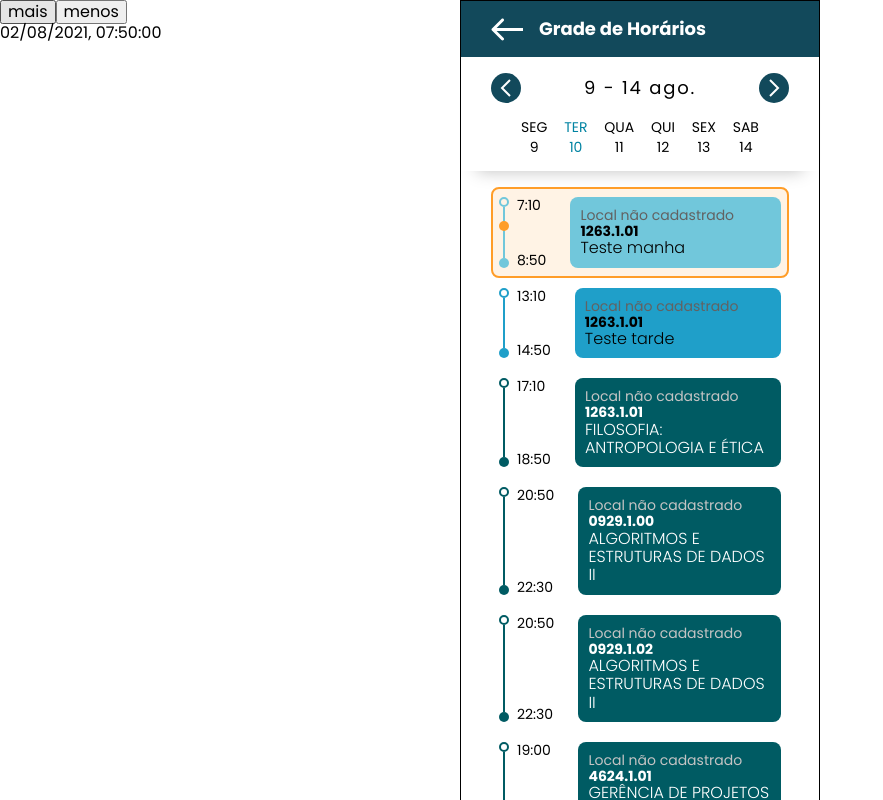
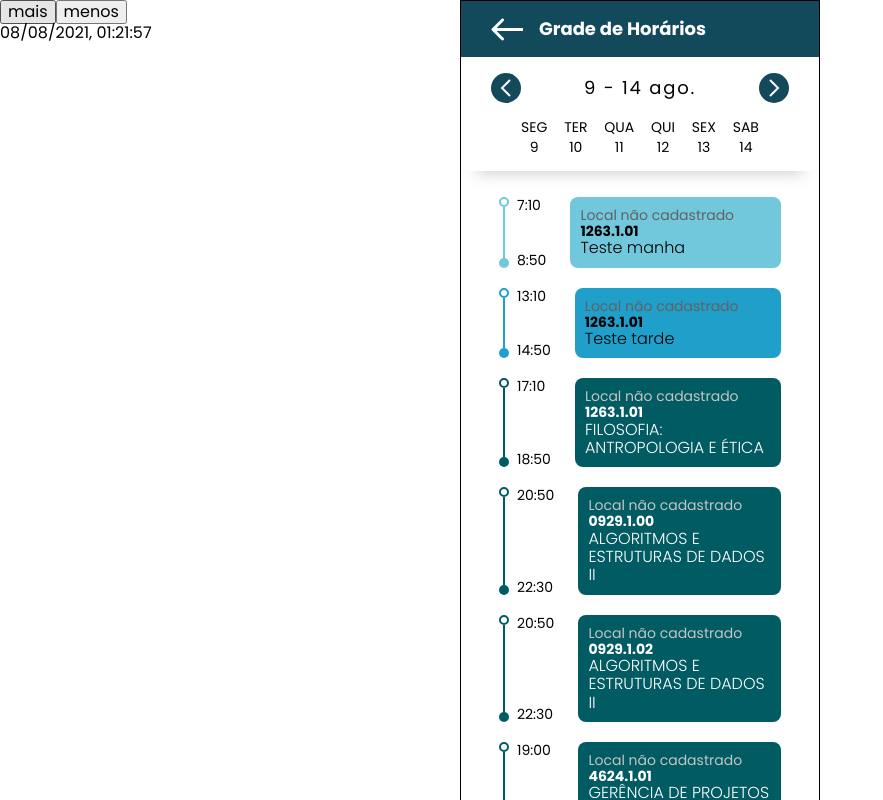
Before and after one commit to guilhermerodrigues680/webapp-grade-horarios, a Vue app: page / in a window 1280 px wide. Shown: the top 800 px of the page, without its empty margins (0-883 px from the left). Built offline with nearby package versions, Linux system fonts and the light colour scheme.

Commit message:
Criado destaque da data atual no PeriodoGH

```diff
--- a/src/service/DateUtils.ts
+++ b/src/service/DateUtils.ts
@@ -37,7 +37,7 @@ export default class DateUtils {
   }
 
   public static sumDays(d: Date, days: number): Date {
-    console.debug(d, days);
+    // console.debug(d, days);
     const date = new Date(d);
     date.setDate(date.getDate() + days);
     return date;
--- a/src/store/index.ts
+++ b/src/store/index.ts
@@ -10,7 +10,8 @@ class Store {
     console.debug("Criada instância Store");
     this.debug = false;
     this.state = {
-      now: new Date("2021-08-02T07:50:00"),
+      // now: new Date("2021-08-02T07:50:00"),
+      now: new Date(),
     };
   }
 
--- a/src/views/grade-horarios/components/PeriodoGH.vue
+++ b/src/views/grade-horarios/components/PeriodoGH.vue
@@ -13,7 +13,6 @@
         <path d="M19 7L11 15L19 23" stroke="white" stroke-width="2" />
       </svg>
 
-      <!-- <span class="periodo-gh__periodo">{{ currentMonday }}7-13 Agosto</span> -->
       <span class="periodo-gh__periodo">
         {{ currentSunday.getDate() + 1 }} - {{ currentSaturday.getDate() }}
         {{ currentSaturday | monthNameShort }}
@@ -32,27 +31,45 @@
       </svg>
     </div>
     <div class="periodo-gh__calendario">
-      <span class="periodo-gh__item">
+      <span
+        class="periodo-gh__item"
+        :class="{ 'periodo-gh__item--active': isToday(sumDays(currentSunday, 1)) }"
+      >
         <span>SEG</span>
         <span>{{ currentSunday | sumDays(1) | getDate }}</span>
       </span>
-      <span class="periodo-gh__item periodo-gh__item--active">
+      <span
+        class="periodo-gh__item"
+        :class="{ 'periodo-gh__item--active': isToday(sumDays(currentSunday, 2)) }"
+      >
         <span>TER</span>
         <span>{{ currentSunday | sumDays(2) | getDate }}</span>
       </span>
-      <span class="periodo-gh__item">
+      <span
+        class="periodo-gh__item"
+        :class="{ 'periodo-gh__item--active': isToday(sumDays(currentSunday, 3)) }"
+      >
         <span>QUA</span>
         <span>{{ currentSunday | sumDays(3) | getDate }}</span>
       </span>
-      <span class="periodo-gh__item">
+      <span
+        class="periodo-gh__item"
+        :class="{ 'periodo-gh__item--active': isToday(sumDays(currentSunday, 4)) }"
+      >
         <span>QUI</span>
         <span>{{ currentSunday | sumDays(4) | getDate }}</span>
       </span>
-      <span class="periodo-gh__item">
+      <span
+        class="periodo-gh__item"
+        :class="{ 'periodo-gh__item--active': isToday(sumDays(currentSunday, 5)) }"
+      >
         <span>SEX</span>
         <span>{{ currentSunday | sumDays(5) | getDate }}</span>
       </span>
-      <span class="periodo-gh__item">
+      <span
+        class="periodo-gh__item"
+        :class="{ 'periodo-gh__item--active': isToday(sumDays(currentSunday, 6)) }"
+      >
         <span>SAB</span>
         <span>{{ currentSunday | sumDays(6) | getDate }}</span>
       </span>
@@ -63,6 +80,7 @@
 <script lang="ts">
 import { Component, Vue } from "vue-property-decorator";
 import DateUtils from "@/service/DateUtils";
+import { Store } from "@/store";
 
 @Component({
   filters: {
@@ -74,22 +92,42 @@ import DateUtils from "@/service/DateUtils";
   },
 })
 export default class PeriodoGH extends Vue {
+  private storeState = Store.state;
   private currentSunday = DateUtils.getSunday(new Date());
+  private sumDays = DateUtils.sumDays;
 
   get currentSaturday(): Date {
     return DateUtils.getSaturday(this.currentSunday);
   }
 
   prevWeek(): void {
+    // const today = new Date();
+    const today = this.storeState.now;
+    const todaySunday = DateUtils.getSunday(today);
     const date = new Date(this.currentSunday);
     date.setDate(date.getDate() - 7);
-    this.currentSunday = date;
+    const dateSunday = DateUtils.getSunday(date);
+
+    const dateSundayIsAfterTodaySunday = dateSunday >= todaySunday;
+    if (dateSundayIsAfterTodaySunday) {
+      this.currentSunday = date;
+    }
   }
 
   nextWeek(): void {
     const date = new Date(this.currentSunday);
     date.setDate(date.getDate() + 7);
     this.currentSunday = date;
+  }
+
+  isToday(date: Date): boolean {
+    // const today = new Date();
+    const today = this.storeState.now;
+    return (
+      date.getDate() == today.getDate() &&
+      date.getMonth() == today.getMonth() &&
+      date.getFullYear() == today.getFullYear()
+    );
   }
 }
 </script>
--- a/vue.config.js
+++ b/vue.config.js
@@ -10,4 +10,9 @@ module.exports = {
       return args;
     });
   },
+
+  // Vue CLI inside a container
+  devServer: {
+    public: "8080-amber-snail-5gw7of9g.ws-us15.gitpod.io",
+  },
 };
```
